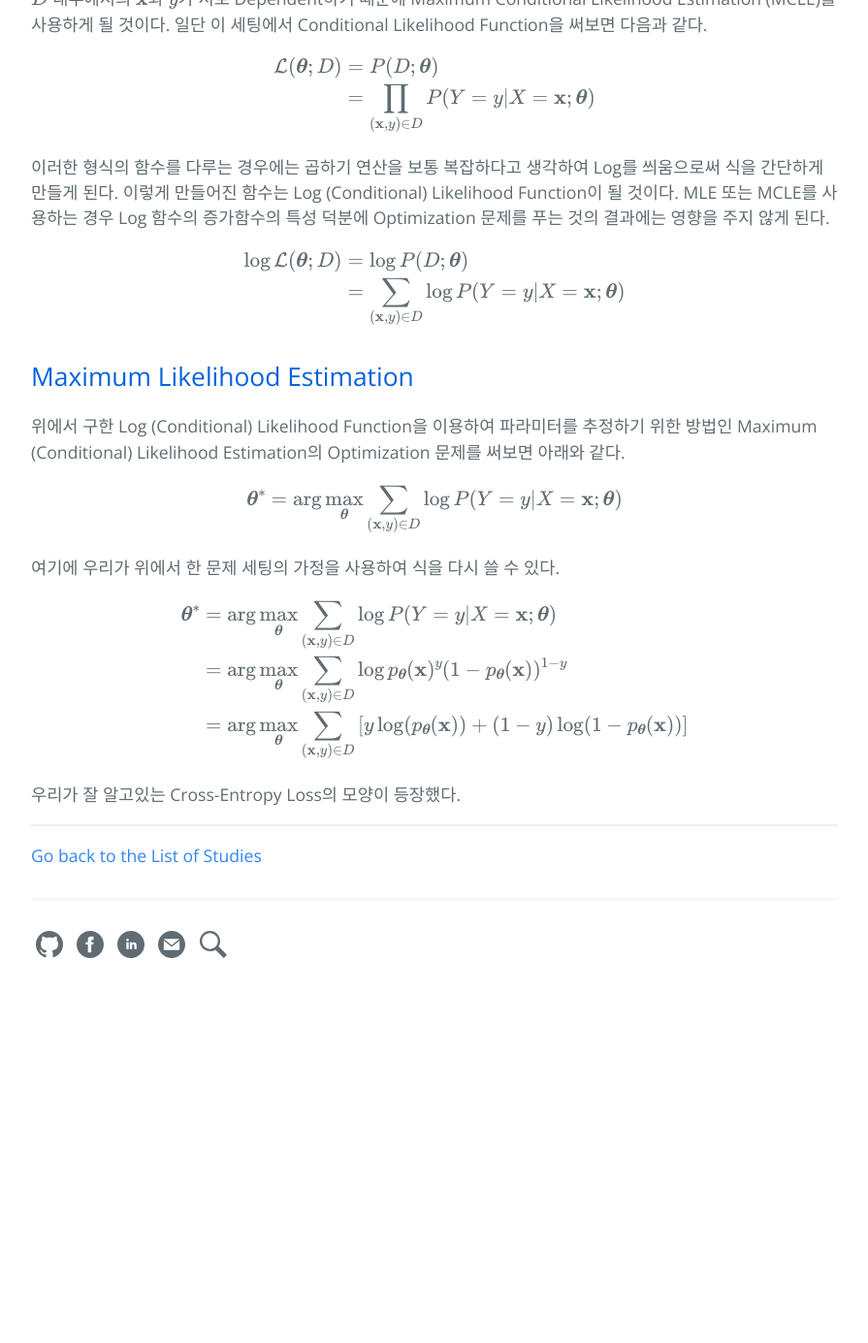
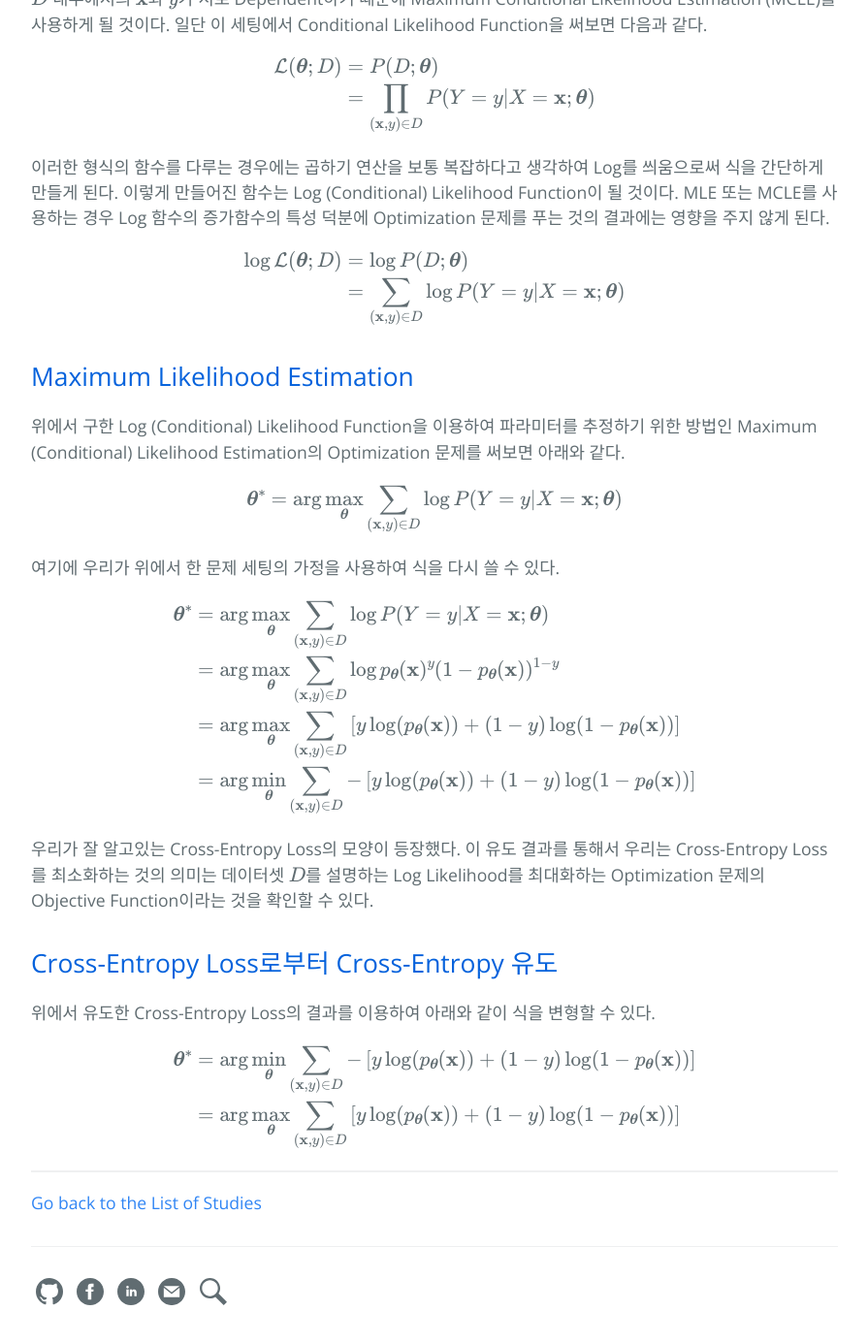
Before and after one commit to hcnoh/hcnoh.github.io, a Jekyll site: the page built from _posts/2019-06-03-cross-entropy.md, in a window 1280 px wide and 1400 px high, scrolled down 1058 px. Shown: the top 1385 px of the window at 97% size, without its empty margins (192-1087 px from the left). Built offline with Jekyll 4.4.1, drawn with Linux system fonts in a browser that asks for light colours; formulas are drawn with MathJax 3; comment, search, counter and statistics services are not loaded; before the commit the page ends 2100 px from its top, so only the background shows below that.

Commit message:
Update 2019-06-03-cross-entropy.md

```diff
--- a/_posts/2019-06-03-cross-entropy.md
+++ b/_posts/2019-06-03-cross-entropy.md
@@ -68,8 +68,20 @@ $$
 \boldsymbol{\theta}^*
 & = \arg \max_{\boldsymbol{\theta}} \sum_{(\mathbf{x}, y) \in D} \log P(Y=y \vert X=\mathbf{x} ; \boldsymbol{\theta}) \\
 & = \arg \max_{\boldsymbol{\theta}} \sum_{(\mathbf{x}, y) \in D} \log p_{\boldsymbol{\theta}}(\mathbf{x})^y(1−p_{\boldsymbol{\theta}}(\mathbf{x}))^{1−y} \\
+& = \arg \max_{\boldsymbol{\theta}} \sum_{(\mathbf{x}, y) \in D} \left[ y\log (p_{\boldsymbol{\theta}}(\mathbf{x})) + (1-y)\log(1-p_{\boldsymbol{\theta}}(\mathbf{x})) \right] \\
+& = \arg \min_{\boldsymbol{\theta}} \sum_{(\mathbf{x}, y) \in D} -\left[ y\log (p_{\boldsymbol{\theta}}(\mathbf{x})) + (1-y)\log(1-p_{\boldsymbol{\theta}}(\mathbf{x})) \right]
+\end{align*}
+$$
+
+우리가 잘 알고있는 Cross-Entropy Loss의 모양이 등장했다. 이 유도 결과를 통해서 우리는 Cross-Entropy Loss를 최소화하는 것의 의미는 데이터셋 $$D$$를 설명하는 Log Likelihood를 최대화하는 Optimization 문제의 Objective Function이라는 것을 확인할 수 있다.
+
+## Cross-Entropy Loss로부터 Cross-Entropy 유도
+위에서 유도한 Cross-Entropy Loss의 결과를 이용하여 아래와 같이 식을 변형할 수 있다.
+
+$$
+\begin{align*}
+\boldsymbol{\theta}^*
+& = \arg \min_{\boldsymbol{\theta}} \sum_{(\mathbf{x}, y) \in D} -\left[ y\log (p_{\boldsymbol{\theta}}(\mathbf{x})) + (1-y)\log(1-p_{\boldsymbol{\theta}}(\mathbf{x})) \right] \\
 & = \arg \max_{\boldsymbol{\theta}} \sum_{(\mathbf{x}, y) \in D} \left[ y\log (p_{\boldsymbol{\theta}}(\mathbf{x})) + (1-y)\log(1-p_{\boldsymbol{\theta}}(\mathbf{x})) \right]
 \end{align*}
 $$
-
-우리가 잘 알고있는 Cross-Entropy Loss의 모양이 등장했다.
```
